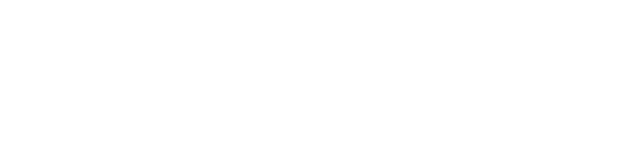
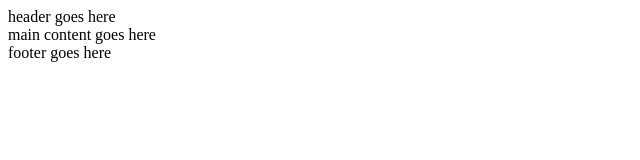
Before and after one commit to mbashiribrahim7/git-cc, a plain HTML site: page index.html in a window 1280 px wide. Shown: the whole page, without its empty margins (0-640 px from the left). Drawn offline with Linux system fonts and the light colour scheme.

Commit message:
Add page boilerplate

```diff
--- a/index.html
+++ b/index.html
@@ -6,6 +6,14 @@
         <title>GIT CC</title>
     </head>
     <body>
-
+        <header>
+            header goes here
+        </header>
+        <main>
+            main content goes here
+        </main>
+        <footer>
+            footer goes here
+        </footer>
     </body>
 </html>
```
